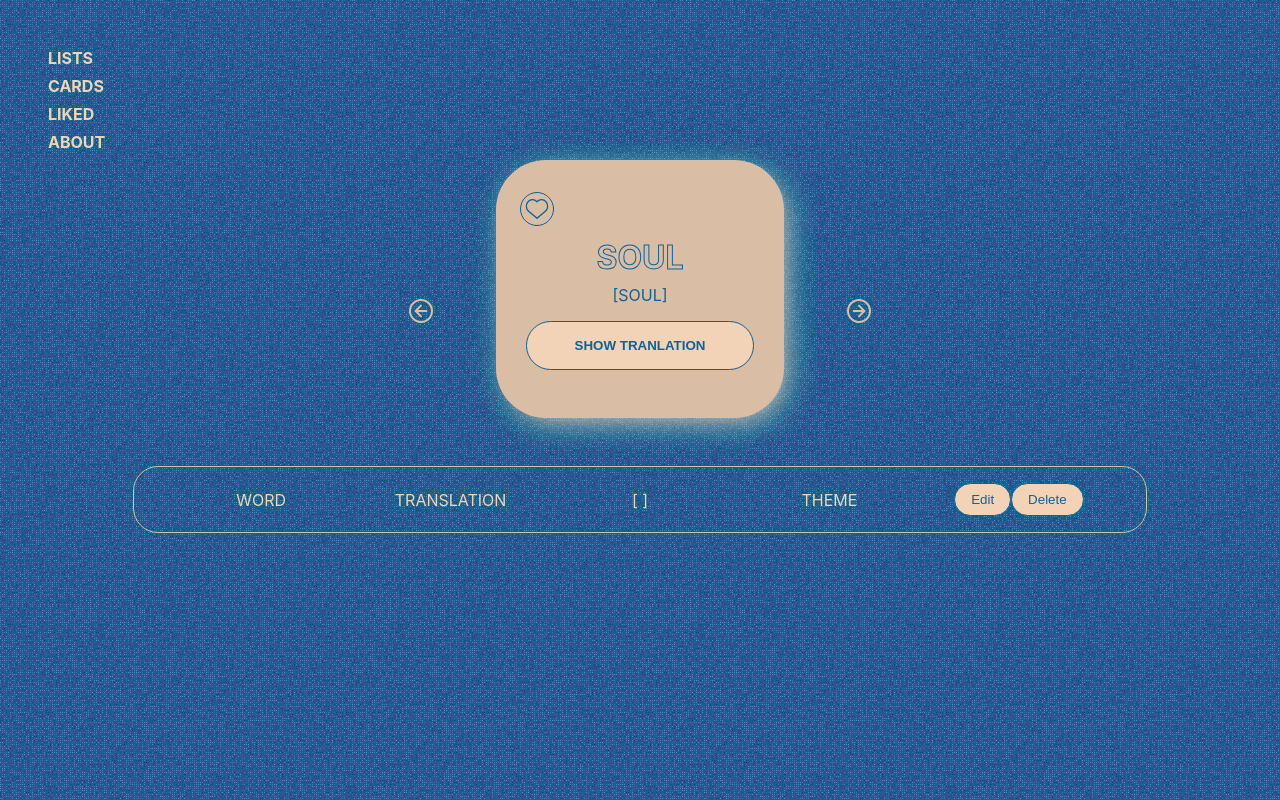
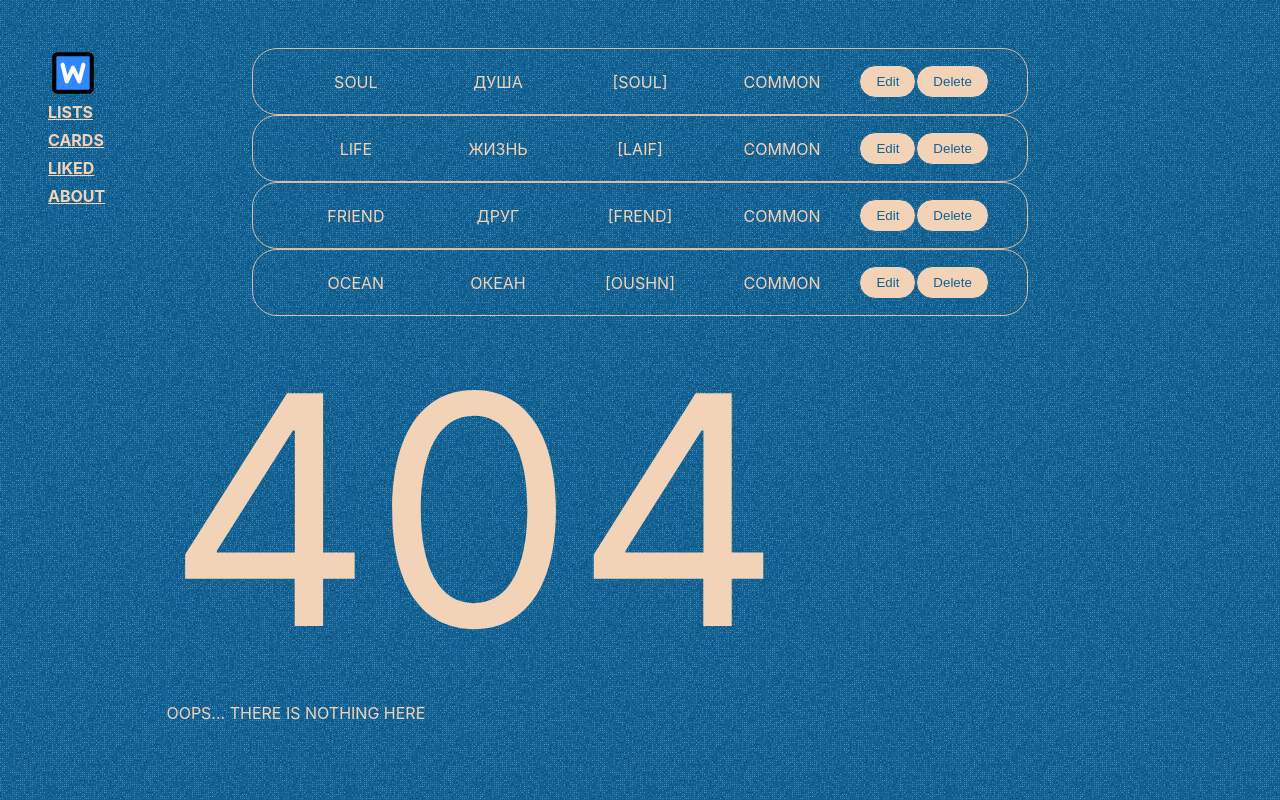
Before and after one commit to carrotforrabbit/learn-words, a React (Create React App) app: page /lists in a window 1280 px wide. Built offline with nearby package versions, Linux system fonts and the light colour scheme.

Commit message:
add routing, map of Lst component

```diff
--- a/package.json
+++ b/package.json
@@ -9,6 +9,7 @@
     "node-sass": "^7.0.3",
     "react": "^18.2.0",
     "react-dom": "^18.2.0",
+    "react-router-dom": "^6.9.0",
     "react-scripts": "5.0.1",
     "web-vitals": "^2.1.4"
   },
--- a/src/App.js
+++ b/src/App.js
@@ -1,19 +1,15 @@
 import "./App.scss";
 import Header from "./components/Header/Header.jsx";
 import React from "react";
-import List from "./components/List/List.jsx";
+import ListItem from "./components/ListItem/ListItem.jsx";
 import CardSlider from "./components/CardSlider/CardSlider.jsx";
 
-class WordCard extends React.Component {
-  render() {
-    return (
-      <React.Fragment>
-        <Header />
-        <CardSlider />
-        <List />
-      </React.Fragment>
-    );
-  }
+function App() {
+  return (
+    <React.Fragment>
+      <Header />
+    </React.Fragment>
+  );
 }
 
-export default WordCard;
+export default App;
--- a/src/components/Card/Card.jsx
+++ b/src/components/Card/Card.jsx
@@ -1,25 +1,23 @@
 import React, { useState } from "react";
 import "../Card/_card.scss";
 import Like from "./../Like/Like.jsx";
-import words from "../../utils/words";
 
 const Card = ({ key, word, transcription, translation }) => {
   const [pressed, setPressed] = useState(false);
   const showWord = () => {
     setPressed(!pressed);
   };
-  const item = words[key];
 
   return (
     <div className="card-container">
       {!pressed ? (
         <>
-          <div {...item} className="card">
+          <div className="card">
             <Like />
-            <p className="card__title visually-hidden ">{item.key}</p>
-            <p className="card__title">{item.word}</p>
-            <p className="card__text">{item.transcription}</p>
-            <p className="card__subtitle visually-hidden">{item.translation}</p>
+            <p className="card__title visually-hidden ">{key}</p>
+            <p className="card__title">{word}</p>
+            <p className="card__text">{transcription}</p>
+            <p className="card__subtitle visually-hidden">{translation}</p>
             <button className="card__btn" onClick={showWord}>
               Show tranlation
             </button>
@@ -29,8 +27,8 @@ const Card = ({ key, word, transcription, translation }) => {
         <>
           <div className="card">
             <Like />
-            <p className="card__title visually-hidden ">{item.key}</p>
-            <p className="card__subtitle">{item.translation}</p>
+            <p className="card__title visually-hidden ">{key}</p>
+            <p className="card__subtitle">{translation}</p>
             <button className="card__btn" onClick={showWord}>
               Show word
             </button>
--- a/src/components/CardSlider/CardSlider.jsx
+++ b/src/components/CardSlider/CardSlider.jsx
@@ -1,35 +1,33 @@
-import React, { useState, useEffect } from "react";
+import React, { useState } from "react";
 import "../CardSlider/CardSlider.scss";
 import "../Card/_card.scss";
-import Card from "../Card/Card.jsx";
+import Cards from "../Cards/Cards.jsx";
+// import Card from "../Card/Card.jsx";
 import BtnPrev from "./../BtnPrev/BtnPrev.jsx";
 import BtnNext from "./../BtnNext/BtnNext.jsx";
 import words from "../../utils/words";
 
 const CardSlider = () => {
-  const [index, setIndex] = React.useState(0);
-  const [clickNext, setNextClick] = useState(false);
-  const [clickPrev, setPrevClick] = useState(false);
-  const word = words[index];
-
-  const NextCard = () => {
-    if (index + 1 >= words.length) {
-      setIndex(0);
-    } else setIndex(index + 1);
-    setNextClick(!clickNext);
-  };
+  const [index, setIndex] = useState(0);
 
   const PrevCard = () => {
     if (index - 1 < 0) {
       setIndex(words.length - 1);
-      setPrevClick(!clickPrev);
+    } else {
+      setIndex(index - 1);
     }
   };
-
+  const NextCard = () => {
+    if (index + 1 >= words.length) {
+      setIndex(0);
+    } else {
+      setIndex(index + 1);
+    }
+  };
   return (
     <div className="card-slider">
       <BtnPrev onclick={PrevCard} />
-      <Card />
+      <Cards />
       <BtnNext onclick={NextCard} />
     </div>
   );
--- /dev/null
+++ b/src/components/Cards/Cards.jsx
@@ -0,0 +1,12 @@
+import words from "../../utils/words";
+import Card from "../Card/Card";
+
+export default function Cards() {
+  return (
+    <div>
+      {words.map((word) => (
+        <Card key={word.key} {...word} />
+      ))}
+    </div>
+  );
+}
--- /dev/null
+++ b/src/components/Error/Error.jsx
@@ -0,0 +1,13 @@
+import React from "react";
+import "../Error/_error.scss";
+
+export default function showError() {
+  return (
+    <div className="error-container">
+      <section className="error">
+        <p className="error__text">404</p>
+        <p className="error__text_">OOPS... there is nothing here</p>
+      </section>
+    </div>
+  );
+}
--- /dev/null
+++ b/src/components/Error/_error.scss
@@ -0,0 +1,8 @@
+.error__text {
+  font-size: 20rem;
+}
+
+.error {
+  max-width: 80%;
+  margin: 0 auto;
+}
--- a/src/components/Header/Header.jsx
+++ b/src/components/Header/Header.jsx
@@ -1,17 +1,82 @@
 import React from "react";
 import "../Header/_header.scss";
+import ListItem from "../ListItem/ListItem";
+import CardSlider from "../CardSlider/CardSlider";
+import Error from "../Error/Error";
+import { BrowserRouter as Router, Routes, Route, Link } from "react-router-dom";
 
 function Header() {
   return (
-    <div className="header">
-      <ul className="header__list">
-        <li className="header__logo"></li>
-        <li className="header__item">Lists</li>
-        <li className="header__item">Cards</li>
-        <li className="header__item">Liked</li>
-        <li className="header__item">About</li>
-      </ul>
-    </div>
+    <Router>
+      <div className="body">
+        <header className="header">
+          <ul className="header__list">
+            <li className="header__logo">
+              <Link to="/lists">
+                <svg
+                  width="50px"
+                  height="50px"
+                  viewBox="0 0 48 48"
+                  fill="none"
+                  xmlns="http://www.w3.org/2000/svg">
+                  <rect
+                    x="6"
+                    y="6"
+                    width="36"
+                    height="36"
+                    rx="3"
+                    fill="#2F88FF"
+                    stroke="#000000"
+                    stroke-width="4"
+                  />
+                  <path
+                    d="M14 16L18 32L24 19L30 32L34 16"
+                    stroke="white"
+                    stroke-width="4"
+                    stroke-linecap="round"
+                    stroke-linejoin="round"
+                  />
+                </svg>
+              </Link>
+            </li>
+            <li className="header__item">
+              <Link className="header__link" to="/lists">
+                Lists
+              </Link>
+            </li>
+            <li className="header__item">
+              <Link className="header__link" to="/cards">
+                Cards
+              </Link>
+            </li>
+            <li className="header__item">
+              <Link className="header__link" to="/liked">
+                Liked
+              </Link>
+            </li>
+            <li className="header__item">
+              <Link className="header__link" to="/about">
+                About
+              </Link>
+            </li>
+          </ul>
+        </header>
+        <main>
+          <Routes>
+            <Route path="/lists" element={<ListItem />}></Route>
+          </Routes>
+          <Routes>
+            <Route path="/cards" element={<CardSlider />}></Route>
+          </Routes>
+          {/* <Routes>
+            <Route path="/liked" element={<Like />}></Route>
+          </Routes> */}
+          <Routes>
+            <Route path="*" element={<Error />}></Route>
+          </Routes>
+        </main>
+      </div>
+    </Router>
   );
 }
 
--- a/src/components/Header/_header.scss
+++ b/src/components/Header/_header.scss
@@ -1,4 +1,10 @@
 @import "./../App/variables";
+
+.header {
+  position: fixed;
+  height: 100vh;
+  max-width: 20%;
+}
 
 .header__list {
   max-width: 20%;
@@ -18,3 +24,7 @@
     color: $accent-color;
   }
 }
+
+.header__link {
+  color: inherit;
+}
--- a/src/components/List/List.jsx
+++ b/src/components/List/List.jsx
@@ -17,7 +17,7 @@ const List = ({ key, word, transcription, translation, theme }) => {
           <li className="list__item visually-hidden key">{key}</li>
           <li className="list__item title">{word}</li>
           <li className="list__item subtitle">{translation}</li>
-          <li className="list__item text">[ {transcription} ]</li>
+          <li className="list__item text">{transcription}</li>
           <li className="list__item theme">{theme}</li>
           <li className="list__item btns">
             {!pressed && (
--- a/src/components/List/_list.scss
+++ b/src/components/List/_list.scss
@@ -1,7 +1,7 @@
 @import "./../App/variables";
 
 .list > ul {
-  max-width: 80%;
+  max-width: 60%;
   margin: 0 auto;
   padding: 0 2rem;
   display: flex;
--- /dev/null
+++ b/src/components/ListItem/ListItem.jsx
@@ -0,0 +1,12 @@
+import words from "../../utils/words";
+import List from "../List/List";
+
+export default function ListItem() {
+  return (
+    <div>
+      {words.map((word) => (
+        <List key={word.key} {...word} />
+      ))}
+    </div>
+  );
+}
```
Also changed, not shown: 1 other file (tests, documents, lock files or other folders).
